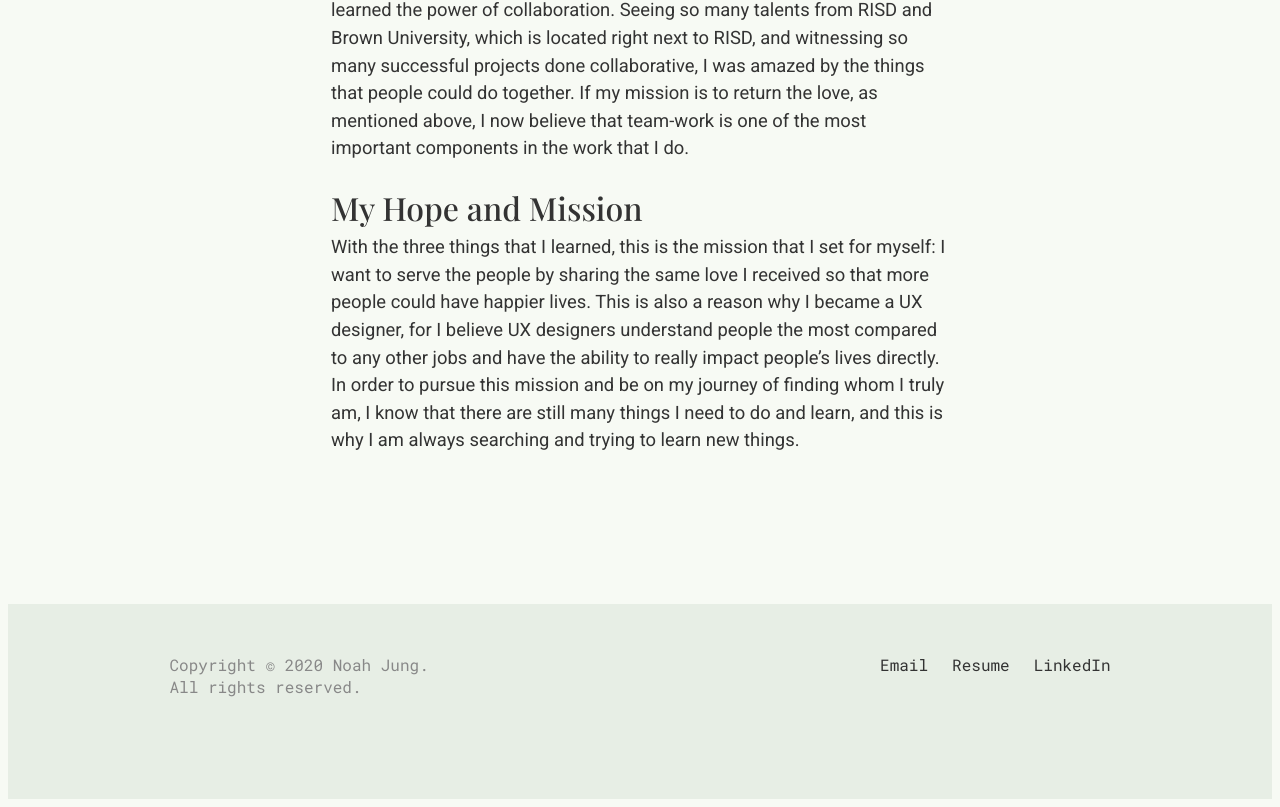
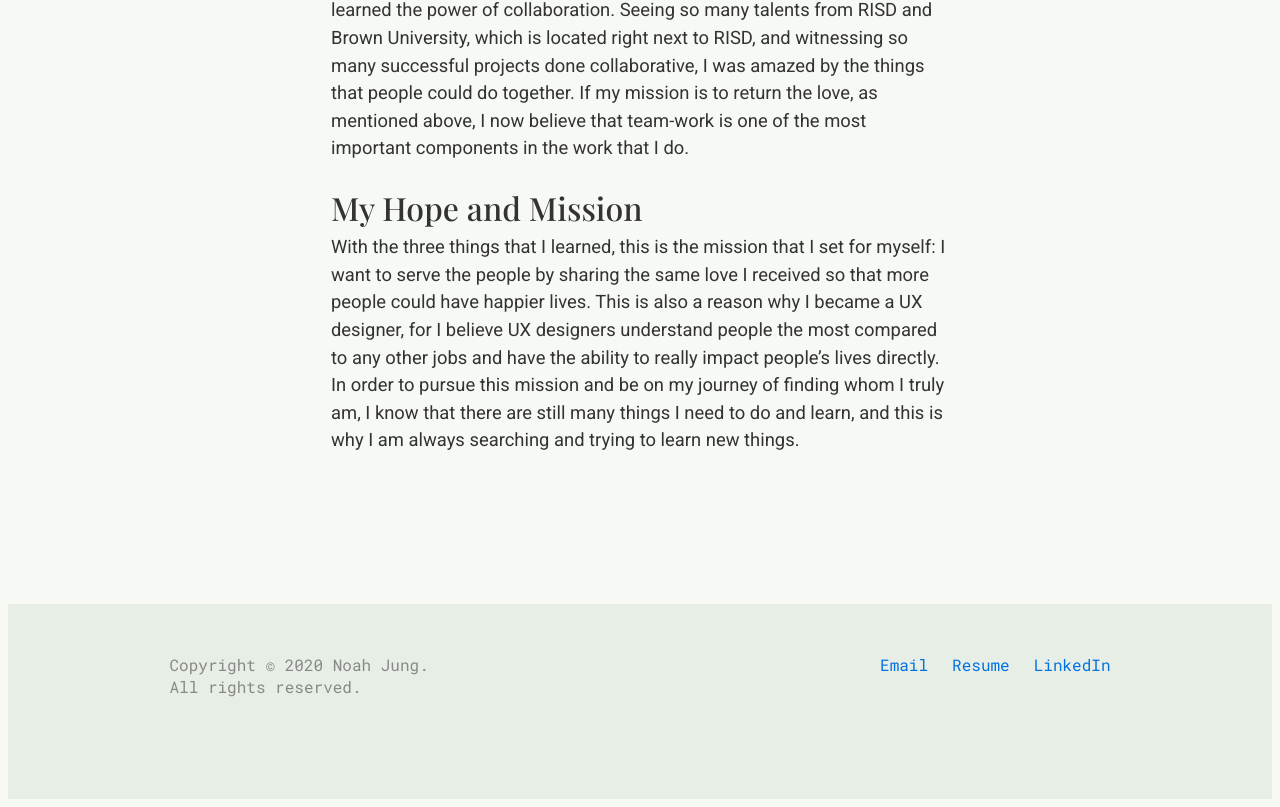
Before and after one commit to noahsjung/noahsjung.github.io, a React (Create React App) app: page /about-me in a window 1280 px wide. Shown: the part 1908-2715 px from the top of the page. Built offline with nearby package versions, Linux system fonts and the light colour scheme.

Commit message:
header opacity 80% ->0.8

```diff
--- a/src/components/01_global/Footer.js
+++ b/src/components/01_global/Footer.js
@@ -10,13 +10,13 @@ function Footer() {
       </h6>
       <div className="links">
         <a href="mailto:noahsjung@gmail.com">
-          <h6>Email</h6>
+          <h6 className="email">Email</h6>
         </a>
         <a href={resume} target="blank">
-          <h6>Resume</h6>
+          <h6 className="resume">Resume</h6>
         </a>
         <a href="https://www.linkedin.com/in/noahsjung/" target="blank">
-          <h6>LinkedIn</h6>
+          <h6 className="linkedin">LinkedIn</h6>
         </a>
       </div>
     </div>
--- a/src/styles/04_sections/layout/global/_footer_layout.scss
+++ b/src/styles/04_sections/layout/global/_footer_layout.scss
@@ -22,15 +22,18 @@
     justify-content: flex-end;
     a {
       margin-left: 1.5rem;
-    }
-  }
-}
-@media only screen and (max-width: $tablet) {
-  .footer {
-    .container {
-      .link {
-        display: block;
+      .email,
+      .resume,
+      .linkedin {
+        color: $blue;
       }
     }
   }
 }
+// @media only screen and (max-width: $tablet) {
+//   .footer {
+//     .link {
+//       display: block;
+//     }
+//   }
+// }
--- a/src/styles/04_sections/style/global/_header_style.scss
+++ b/src/styles/04_sections/style/global/_header_style.scss
@@ -5,7 +5,7 @@
   height: 60px;
   width: 100%;
   z-index: 999;
-  opacity: 80%;
+  opacity: 0.8;
   -moz-filter: blur(8px);
   -ms-filter: blur(8px);
   -o-filter: blur(8px);
--- a/src/styles/04_sections/style/home/_home_experience_style.scss
+++ b/src/styles/04_sections/style/home/_home_experience_style.scss
@@ -76,6 +76,9 @@
     span {
       position: relative;
       left: 1rem;
+      p {
+        color: $gray;
+      }
     }
   }
 }
```
